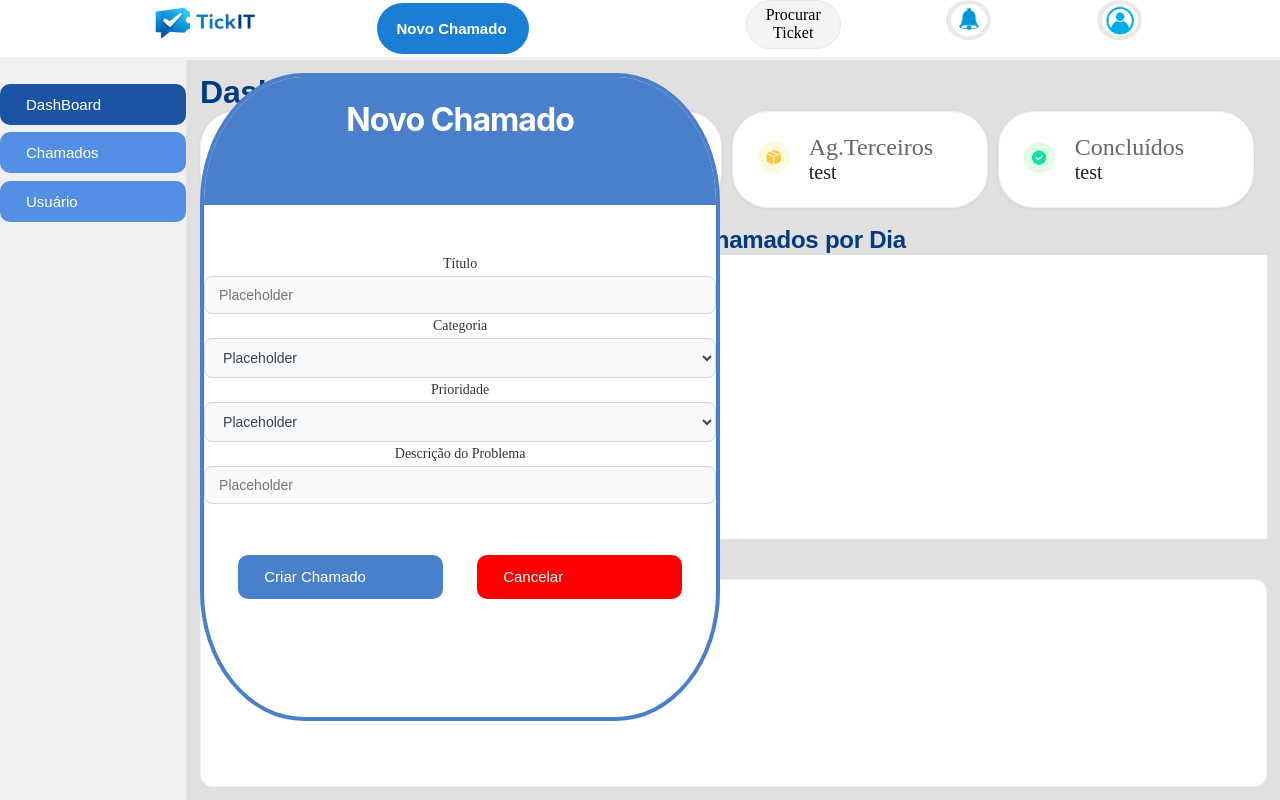
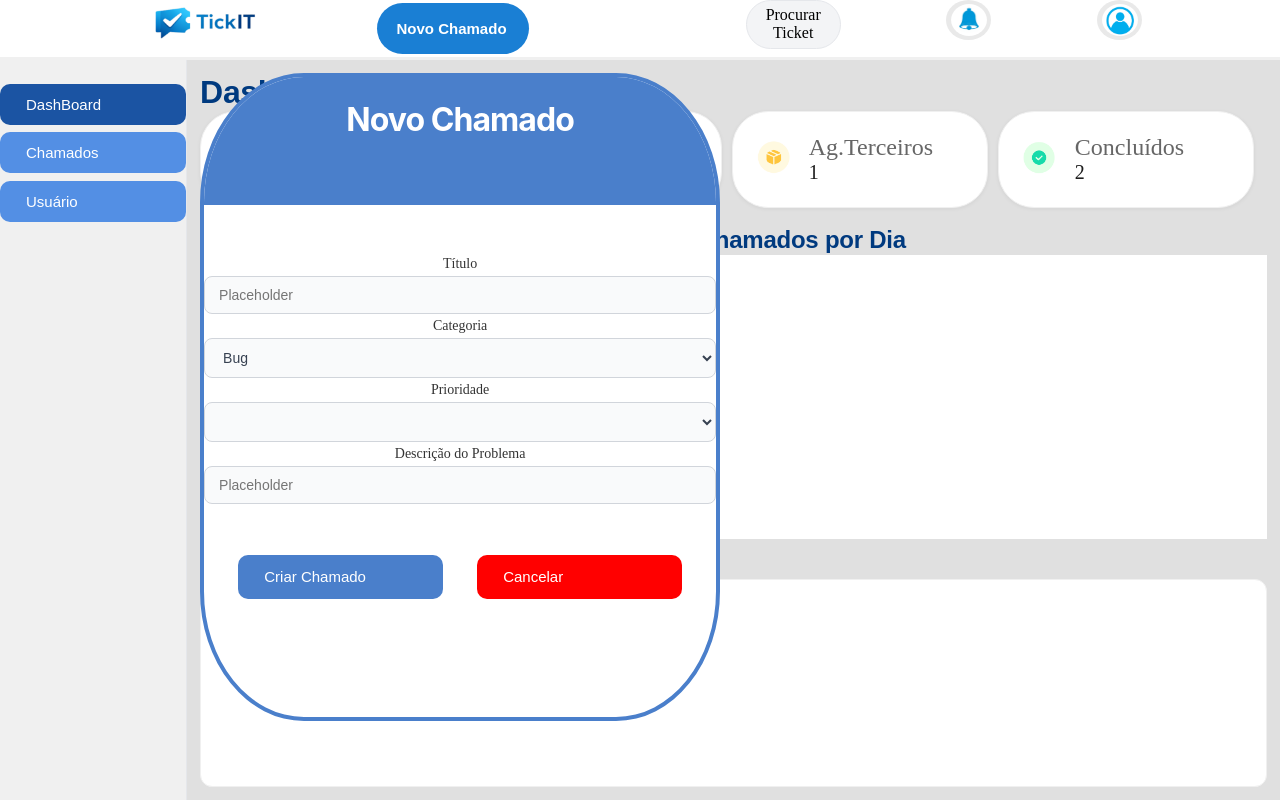
Before and after one commit to MCaG12/SmartDesk-Frontend, a React (Vite) app: page /dashboard in a window 1280 px wide. Both pictures are taken after a click on the button "Novo Chamado". Built offline with nearby package versions, Linux system fonts and the light colour scheme.

Commit message:
feature: makes the create ticket subscreen dynamic with static information

```diff
--- a/src/components/createNewTicketMenu.tsx
+++ b/src/components/createNewTicketMenu.tsx
@@ -1,11 +1,56 @@
+import { useState } from "react"
+import type { i_Ticket, TicketCategory, TicketPriority, TicketStatus, TicketUser } from "../interfaces/i_ticket";
+import type { i_TicketCategory } from "../interfaces/i_ticketCategory";
+
 interface i_Create_New_Ticket_Menu
 {
-    setCreateNewTicketIsActive: React.Dispatch<React.SetStateAction<boolean>>,
-    createNewTicketActive: boolean
+    setCreateNewTicketIsActive: React.Dispatch<React.SetStateAction<boolean>>;
+    createNewTicketActive: boolean;
+    setTickets: React.Dispatch<React.SetStateAction<i_Ticket[]>>;
+    ticketPriorities: TicketPriority[];
+    ticketCategories: i_TicketCategory[];
 }
+
+interface NewTicket
+{
+    ticketTitle: string,
+    ticketCategory: string,
+    ticketPriority: string,
+    ticketProblemDescription: string,
+    ticketSolicantName: string,
+    ticketSolicantEmail: string,
+    setTickets: React.Dispatch<React.SetStateAction<i_Ticket[]>>
+}
+
+function create_new_ticket({ticketTitle, ticketCategory, ticketPriority, ticketProblemDescription,
+                             ticketSolicantName, ticketSolicantEmail, setTickets}: NewTicket)
+{
+    const NewTicket: i_Ticket = {
+        Id: 15,
+        ticketTitle: ticketTitle,
+        ticketStatus: { id: 1, name: "Open" },
+        ticketPriority: { id: 1, name: ticketPriority },
+        ticketCategory: { id: 1, name: ticketCategory },
+        ticketDescription: ticketProblemDescription,
+        ticketDateOpen: new Date(),
+        ticketDateClose: null,
+        ticketSolicitant: { id: 1, name: ticketSolicantName, email: ticketSolicantEmail },
+        ticketAgent: null
+    };
+
+    setTickets((prevTickets) => [...prevTickets, NewTicket])
+}
+
 export function Create_New_Ticket_Menu
-    ({setCreateNewTicketIsActive, createNewTicketActive}:i_Create_New_Ticket_Menu)
+    ({setCreateNewTicketIsActive, createNewTicketActive, setTickets, ticketPriorities, ticketCategories}:i_Create_New_Ticket_Menu)
 {
+    const [ticketTitle, setTicketTitle] = useState("");
+    const [ticketCategory, setTicketCategory] = useState("");
+    const [ticketPriority, setTicketPriority]= useState("");
+    const [ticketProblemDescription, setTicketProblemDescription] = useState("");
+    const [ticketSolicantName, setTicketSolicitant] = useState("InternalValue");
+    const [ticketSolicantEmail, setTicketSolicitantEmail] = useState("email");
+
     return (
         <div className="NewTicketTab">
 
@@ -16,29 +61,35 @@ export function Create_New_Ticket_Menu
                         <div style={{display:"flex", flexDirection:"column"}}>
                             <div className="input-group">
                                 <label className="input-label">Título</label>
-                                <input className="input-field" type="text" placeholder="Placeholder" />
+                                <input className="input-field" type="text" placeholder="Placeholder" onChange={(e) => setTicketTitle(e.target.value)}/>
 
                                 <label className="input-label">Categoria</label>
-                                <select className="input-field">
-                                    <option value="">Placeholder</option>
-                                    <option value="1">Option 1</option>
-                                    <option value="2">Option 2</option>
+                                <select className="input-field" onChange={(e) => setTicketCategory(e.target.value)}>
+                                    {ticketCategories.map(category => (
+                                       <option key={category.name} value={category.id}>{category.name}</option>
+                                    ))}
                                 </select>
 
                                 <label className="input-label">Prioridade</label>
-                                <select className="input-field">
-                                    <option value="">Placeholder</option>
-                                    <option value="1">Option 1</option>
-                                    <option value="2">Option 2</option>
+                                <select className="input-field" onChange={(e) => setTicketPriority(e.target.value)}>
+                                    <option key={"Selecione uma Prioridade"} value={""}></option>
+                                    {ticketPriorities.map(priority => (
+                                        <option key={priority.name} value={priority.id}>{priority.name}</option>
+                                    ))}
                                 </select>
 
                                 <label className="input-label">Descrição do Problema</label>
-                                <input className="input-field" type="text" placeholder="Placeholder" style={{height: "100%", flex: 1}}/>
+                                <input className="input-field" type="text" placeholder="Placeholder" style={{height: "100%", flex: 1}}
+                                       onChange={(e) => setTicketProblemDescription(e.target.value)}/>
                             </div>
                         </div>
 
                         <div style={{display:"flex", flexDirection:"row", height: "10%", justifyContent:"space-evenly"}}>
-                            <button className="tab-btn" style={{width:"40%"}}>Criar Chamado</button>
+                            <button className="tab-btn" style={{width:"40%"}}
+                            onClick={
+                                () =>
+                                {create_new_ticket({ticketTitle,ticketCategory,ticketPriority,ticketProblemDescription,ticketSolicantName, ticketSolicantEmail,setTickets})}
+                                }>Criar Chamado</button>
                             <button className="tab-btn" style={{width:"40%", backgroundColor:"red"}} onClick={() => setCreateNewTicketIsActive(!createNewTicketActive)}>Cancelar</button>
                         </div>
 
--- a/src/components/greetingDashboard.tsx
+++ b/src/components/greetingDashboard.tsx
@@ -2,6 +2,9 @@ import DashBoardNewTicketsImage from "../images/DashBoardNewTicketsImage.png"
 import DashBoardTicketAWaitingForConfirmationImage from "../images/DashBoardTicketAWaitingForConfirmationImage.png"
 import DashBoardTicketsCompletedImage from "../images/DashBoardTicketsCompletedImage.png"
 import DashBoardTicketsInProgressImage from "../images/DashBoardTicketsInProgressImage.png"
+import type { i_Ticket } from "../interfaces/i_ticket";
+import type { i_TicketCategory } from "../interfaces/i_ticketCategory";
+import type { i_TicketPriority } from "../interfaces/i_ticketPriority";
 import { Create_New_Ticket_Menu } from "./createNewTicketMenu";
 import { Notification_Menu } from "./notificationsMenu";
 
@@ -11,9 +14,14 @@ interface i_greetingDashboard
     setNotificationIsActive: React.Dispatch<React.SetStateAction<boolean>>
     createNewTicketActive: boolean;
     setCreateNewTicketIsActive: React.Dispatch<React.SetStateAction<boolean>>
+    tickets: i_Ticket[];
+    setTickets: React.Dispatch<React.SetStateAction<i_Ticket[]>>;
+    ticketCategories: i_TicketCategory[];
+    ticketPriorities: i_TicketPriority[];
 }
 
-export default function GreetingDashboard({notificationIsActive, setNotificationIsActive, createNewTicketActive, setCreateNewTicketIsActive} : i_greetingDashboard)
+export default function GreetingDashboard({notificationIsActive, ticketPriorities, createNewTicketActive,
+                                           setCreateNewTicketIsActive, tickets,setTickets,ticketCategories } : i_greetingDashboard)
 {
     return(
     <>
@@ -37,7 +45,7 @@ export default function GreetingDashboard({notificationIsActive, setNotification
                         </div>
                         <div style={{display:"flex", flexDirection:"column", width:"80%"}}>
                             <p className="card-title" style={{fontSize:"1.5rem", color:"#666666"}}>Aberto</p>
-                            <p className="card-meta" style={{fontSize:"1.25rem", color:"#1f1f1f"}}>test</p>
+                            <p className="card-meta" style={{fontSize:"1.25rem", color:"#1f1f1f"}}>{(tickets.filter((ticket) => {return ticket.ticketStatus.name == "Open"})).length}</p>
                         </div>
                     </div>
 
@@ -47,7 +55,7 @@ export default function GreetingDashboard({notificationIsActive, setNotification
                         </div>
                         <div style={{display:"flex", flexDirection:"column", width:"80%"}}>
                             <p className="card-title" style={{fontSize:"1.5rem", color:"#666666"}}>Em Andamento</p>
-                            <p className="card-meta" style={{fontSize:"1.25rem", color:"#1f1f1f"}}>test</p>
+                            <p className="card-meta" style={{fontSize:"1.25rem", color:"#1f1f1f"}}>{(tickets.filter((ticket) => {return ticket.ticketStatus.name == "In Progress"})).length}</p>
                         </div>
                     </div>
 
@@ -57,7 +65,7 @@ export default function GreetingDashboard({notificationIsActive, setNotification
                         </div>
                         <div style={{display:"flex", flexDirection:"column", width:"80%"}}>
                             <p className="card-title" style={{fontSize:"1.5rem", color:"#666666"}}>Ag.Terceiros</p>
-                            <p className="card-meta" style={{fontSize:"1.25rem", color:"#1f1f1f"}}>test</p>
+                            <p className="card-meta" style={{fontSize:"1.25rem", color:"#1f1f1f"}}>{(tickets.filter((ticket) => {return ticket.ticketStatus.name == "Awaiting Confirmation"})).length}</p>
                         </div>
                     </div>
 
@@ -67,7 +75,7 @@ export default function GreetingDashboard({notificationIsActive, setNotification
                         </div>
                         <div style={{display:"flex", flexDirection:"column", width:"80%"}}>
                             <p className="card-title" style={{fontSize:"1.5rem", color:"#666666"}}>Concluídos</p>
-                            <p className="card-meta" style={{fontSize:"1.25rem", color:"#1f1f1f",}}>test</p>
+                            <p className="card-meta" style={{fontSize:"1.25rem", color:"#1f1f1f"}}>{(tickets.filter((ticket) => {return ticket.ticketStatus.name == "Resolved"})).length}</p>
                         </div>
                     </div>
                 </div>
@@ -82,7 +90,9 @@ export default function GreetingDashboard({notificationIsActive, setNotification
                         <Create_New_Ticket_Menu
                             setCreateNewTicketIsActive={setCreateNewTicketIsActive}
                             createNewTicketActive={createNewTicketActive}
-
+                            setTickets={setTickets}
+                            ticketPriorities={ticketPriorities}
+                            ticketCategories={ticketCategories}
                         />
                 }
 
--- a/src/components/ticketTableDashboard.tsx
+++ b/src/components/ticketTableDashboard.tsx
@@ -1,4 +1,5 @@
-import type { i_Ticket } from "../interfaces/i_ticket";
+import type { i_Ticket, TicketPriority } from "../interfaces/i_ticket";
+import type { i_TicketCategory } from "../interfaces/i_ticketCategory";
 import { Create_New_Ticket_Menu } from "./createNewTicketMenu";
 import { Notification_Menu } from "./notificationsMenu";
 import { Ticket_Table_Body } from "./ticketTableBody";
@@ -8,13 +9,16 @@ import { Ticket_Table_Body } from "./ticketTableBody";
 interface i_TicketTableDashboard
 {
     notificationIsActive : boolean,
-    setNotificationIsActive :  React.Dispatch<React.SetStateAction<boolean>>,
+    setTickets :  React.Dispatch<React.SetStateAction<i_Ticket[]>>,
     setCreateNewTicketIsActive: React.Dispatch<React.SetStateAction<boolean>>,
     createNewTicketActive: boolean,
     tickets: i_Ticket[];
+    ticketPriorities: TicketPriority[];
+    ticketCategories: i_TicketCategory[];
 }
 
-export default function TicketTableDashboard({notificationIsActive,setNotificationIsActive, setCreateNewTicketIsActive, createNewTicketActive, tickets}: i_TicketTableDashboard)
+export default function TicketTableDashboard({notificationIsActive,setTickets, setCreateNewTicketIsActive,
+                                              createNewTicketActive, tickets, ticketPriorities, ticketCategories}: i_TicketTableDashboard)
 {
 
     return(
@@ -41,7 +45,9 @@ export default function TicketTableDashboard({notificationIsActive,setNotificati
                     <Create_New_Ticket_Menu
                         setCreateNewTicketIsActive={setCreateNewTicketIsActive}
                         createNewTicketActive={createNewTicketActive}
-
+                        setTickets={setTickets}
+                        ticketPriorities={ticketPriorities}
+                        ticketCategories={ticketCategories}
                     />
             }
 
--- /dev/null
+++ b/src/interfaces/i_ticketCategory.tsx
@@ -0,0 +1,4 @@
+export interface i_TicketCategory {
+  id: number;
+  name: string;
+}
--- /dev/null
+++ b/src/interfaces/i_ticketPriority.tsx
@@ -0,0 +1,4 @@
+export interface i_TicketPriority {
+  id: number;
+  name: string;
+}
--- a/src/pages/dashboardscreen.tsx
+++ b/src/pages/dashboardscreen.tsx
@@ -9,6 +9,7 @@ import UserBoardState from "../components/userDashboard";
 import UserDashBoard from "../components/userDashboard";
 import GreetingDashboard from "../components/greetingDashboard";
 import TicketTableDashboard from "../components/ticketTableDashboard";
+import type { i_TicketCategory } from "../interfaces/i_ticketCategory";
 
 interface TicketStatus {
   id: number;
@@ -20,10 +21,7 @@ interface TicketPriority {
   name: string;
 }
 
-interface TicketCategory {
-  id: number;
-  name: string;
-}
+
 
 interface TicketUser {
   id: number;
@@ -37,12 +35,28 @@ interface i_Ticket {
   ticketStatus: TicketStatus;
   ticketPriority: TicketPriority;
   ticketDescription: string;
-  ticketCategory: TicketCategory;
+  ticketCategory: i_TicketCategory;
   ticketDateOpen: Date;
   ticketDateClose: Date | null;
   ticketSolicitant: TicketUser;
   ticketAgent: TicketUser | null;
 }
+
+const ticketPriorities : TicketPriority[] =
+[
+   { id: 1, name: "Low" },
+   { id: 2, name: "Medium" },
+   { id: 3, name: "High" },
+   { id: 4, name: "Critical" }
+]
+
+const ticketCategories : i_TicketCategory[] =
+[
+    {id:1, name: "Bug"},
+    {id:2, name: "Feature Request"},
+    {id:3, name: "Performance"},
+    {id:4, name: "Printer"}
+]
 
 const tickets: i_Ticket[] = [
  {
@@ -149,15 +163,36 @@ function fetchTickets(setTickets:React.Dispatch<React.SetStateAction<i_Ticket[]>
     setTickets(ticketsFound);
 }
 
+function fetchTicketPriorities(setTicketPriorities:React.Dispatch<React.SetStateAction<TicketPriority[]>>)
+{
+    const ticketPriority = ticketPriorities;
+    setTicketPriorities(ticketPriority);
+}
+
+function fetchTicketCategories(setTicketCategories:React.Dispatch<React.SetStateAction<i_TicketCategory[]>>)
+{
+    const foundTicketCategories = ticketCategories;
+    setTicketCategories(foundTicketCategories);
+}
+
 export default function DashScreenScreen() {
     const [dashBoardState, setDashBoardState] = useState(0)
     const [notificationIsActive, setNotificationIsActive] = useState(false)
     const [createNewTicketActive, setCreateNewTicketIsActive] = useState(false)
     const [tickets, setTickets] = useState<i_Ticket[]>([]);
-
+    const [ticketPriorities, setTicketPriorities] = useState<TicketPriority[]>([]);
+    const [ticketCategories, setTicketCategories] = useState<i_TicketCategory[]>([]);
 
    useEffect(() => {
         fetchTickets(setTickets);
+    }, []);
+
+    useEffect(() => {
+        fetchTicketPriorities(setTicketPriorities);
+    }, []);
+
+    useEffect(() => {
+        fetchTicketCategories(setTicketCategories);
     }, []);
 
     function drawDashBoard(dashBoardState : number)
@@ -171,16 +206,22 @@ export default function DashScreenScreen() {
                     setNotificationIsActive={setNotificationIsActive}
                     createNewTicketActive={createNewTicketActive}
                     setCreateNewTicketIsActive={setCreateNewTicketIsActive}
+                    tickets={tickets}
+                    setTickets={setTickets}
+                    ticketCategories={ticketCategories}
+                    ticketPriorities={ticketPriorities}
                 />
             }
             case 1:
                 {
                     return <TicketTableDashboard
                         notificationIsActive={notificationIsActive}
-                        setNotificationIsActive={setNotificationIsActive}
+                        setTickets={setTickets}
                         setCreateNewTicketIsActive={setCreateNewTicketIsActive}
                         createNewTicketActive={createNewTicketActive}
                         tickets={tickets}
+                        ticketPriorities={ticketPriorities}
+                        ticketCategories={ticketCategories}
                     />
                 }
             case 2:
```
Also changed, not shown: src/interfaces/i_ticket.tsx (+5 -12 lines).
